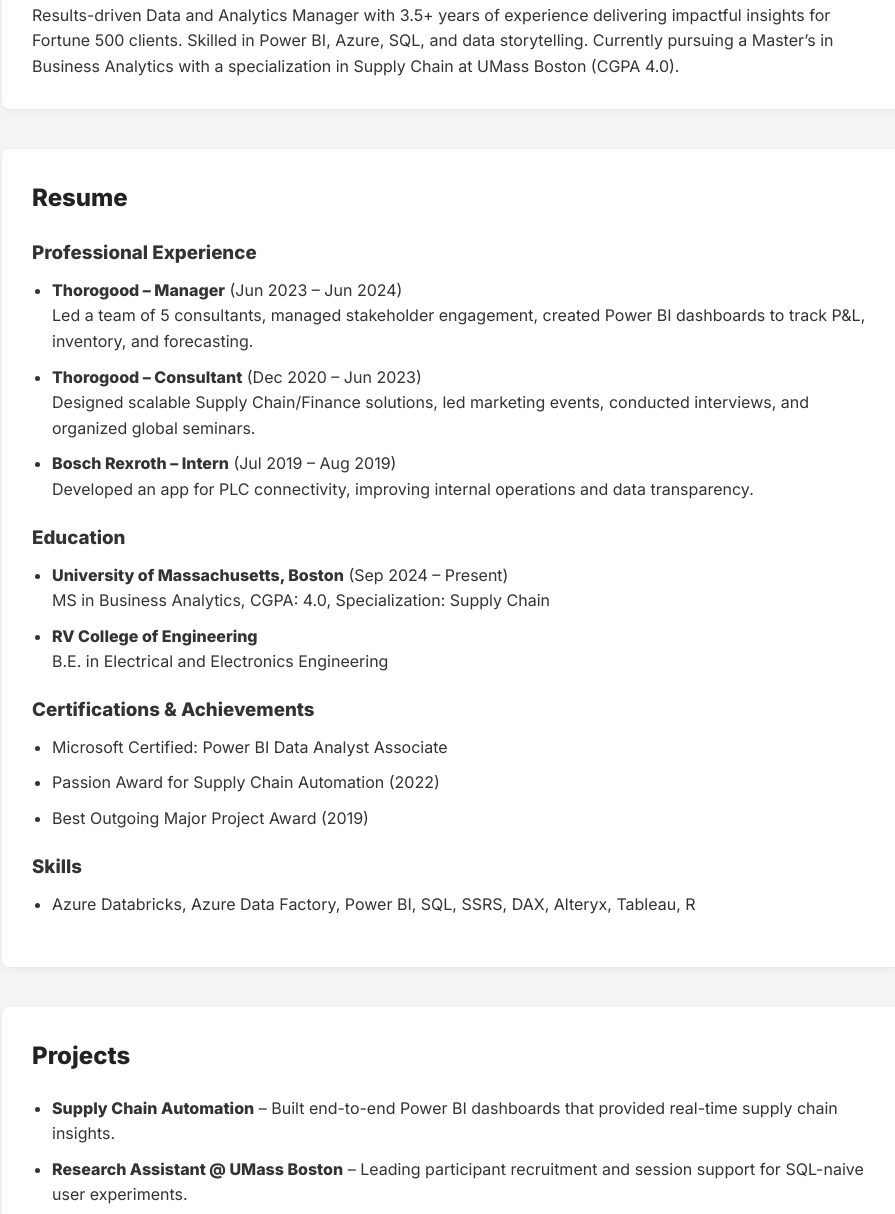
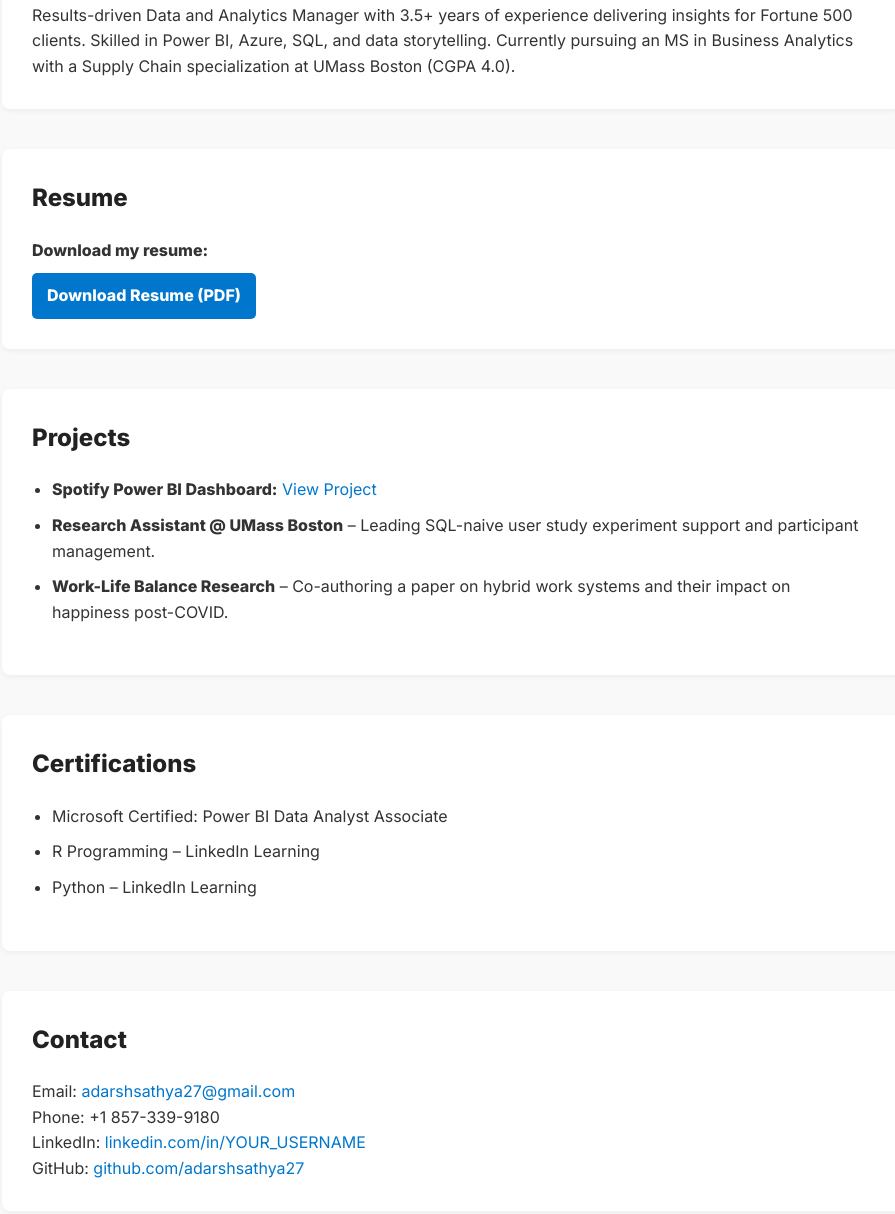
Before and after one commit to adarshsathya27/adarsh2707.github.io, a plain HTML site: page index.html in a window 1280 px wide. Shown: the part 386-1600 px from the top of the page, without its empty margins (188-1083 px from the left). Drawn offline with Linux system fonts and the light colour scheme.

Commit message:
Add files via upload

```diff
--- a/index.html
+++ b/index.html
@@ -7,17 +7,69 @@
   <link href="https://fonts.googleapis.com/css2?family=Inter:wght@400;600;800&display=swap" rel="stylesheet">
   <style>
     * { margin: 0; padding: 0; box-sizing: border-box; }
-    body { font-family: 'Inter', sans-serif; background: #f4f4f4; color: #333; line-height: 1.6; padding: 20px; }
-    header { background: #fff; padding: 40px 20px; text-align: center; box-shadow: 0 2px 4px rgba(0,0,0,0.1); }
-    header h1 { font-size: 2.5em; margin-bottom: 10px; }
-    header p { font-size: 1.2em; color: #666; }
-    nav { margin: 30px 0; text-align: center; }
-    nav a { margin: 0 15px; text-decoration: none; color: #0077cc; font-weight: 600; }
-    section { max-width: 900px; margin: 40px auto; background: #fff; padding: 30px; border-radius: 8px; box-shadow: 0 2px 6px rgba(0,0,0,0.05); }
-    h2 { margin-bottom: 20px; color: #222; }
-    ul { margin: 10px 0 20px 20px; }
-    li { margin-bottom: 10px; }
-    .contact a { color: #0077cc; text-decoration: none; }
+    body {
+      font-family: 'Inter', sans-serif;
+      background: #f9f9f9;
+      color: #333;
+      line-height: 1.6;
+      padding: 20px;
+    }
+    header {
+      background: #fff;
+      padding: 40px 20px;
+      text-align: center;
+      box-shadow: 0 2px 4px rgba(0,0,0,0.1);
+    }
+    header h1 {
+      font-size: 2.5em;
+      margin-bottom: 10px;
+    }
+    header p {
+      font-size: 1.2em;
+      color: #666;
+    }
+    nav {
+      margin: 30px 0;
+      text-align: center;
+    }
+    nav a {
+      margin: 0 15px;
+      text-decoration: none;
+      color: #0077cc;
+      font-weight: 600;
+    }
+    section {
+      max-width: 900px;
+      margin: 40px auto;
+      background: #fff;
+      padding: 30px;
+      border-radius: 8px;
+      box-shadow: 0 2px 6px rgba(0,0,0,0.05);
+    }
+    h2 {
+      margin-bottom: 20px;
+      color: #222;
+    }
+    ul {
+      margin: 10px 0 20px 20px;
+    }
+    li {
+      margin-bottom: 10px;
+    }
+    .contact a, .project a {
+      color: #0077cc;
+      text-decoration: none;
+    }
+    .resume-download {
+      display: inline-block;
+      margin-top: 10px;
+      padding: 10px 15px;
+      background-color: #0077cc;
+      color: white;
+      border-radius: 5px;
+      text-decoration: none;
+      font-weight: bold;
+    }
   </style>
 </head>
 <body>
@@ -30,51 +82,36 @@
     <a href="#about">About</a>
     <a href="#resume">Resume</a>
     <a href="#projects">Projects</a>
+    <a href="#certifications">Certifications</a>
     <a href="#contact">Contact</a>
   </nav>
 
   <section id="about">
     <h2>About Me</h2>
-    <p>Results-driven Data and Analytics Manager with 3.5+ years of experience delivering impactful insights for Fortune 500 clients. Skilled in Power BI, Azure, SQL, and data storytelling. Currently pursuing a Master’s in Business Analytics with a specialization in Supply Chain at UMass Boston (CGPA 4.0).</p>
+    <p>Results-driven Data and Analytics Manager with 3.5+ years of experience delivering insights for Fortune 500 clients. Skilled in Power BI, Azure, SQL, and data storytelling. Currently pursuing an MS in Business Analytics with a Supply Chain specialization at UMass Boston (CGPA 4.0).</p>
   </section>
 
   <section id="resume">
     <h2>Resume</h2>
-    <h3>Professional Experience</h3>
-    <ul>
-      <li><strong>Thorogood – Manager</strong> (Jun 2023 – Jun 2024)<br />
-      Led a team of 5 consultants, managed stakeholder engagement, created Power BI dashboards to track P&L, inventory, and forecasting.</li>
-      <li><strong>Thorogood – Consultant</strong> (Dec 2020 – Jun 2023)<br />
-      Designed scalable Supply Chain/Finance solutions, led marketing events, conducted interviews, and organized global seminars.</li>
-      <li><strong>Bosch Rexroth – Intern</strong> (Jul 2019 – Aug 2019)<br />
-      Developed an app for PLC connectivity, improving internal operations and data transparency.</li>
-    </ul>
-
-    <h3>Education</h3>
-    <ul>
-      <li><strong>University of Massachusetts, Boston</strong> (Sep 2024 – Present)<br />MS in Business Analytics, CGPA: 4.0, Specialization: Supply Chain</li>
-      <li><strong>RV College of Engineering</strong><br />B.E. in Electrical and Electronics Engineering</li>
-    </ul>
-
-    <h3>Certifications & Achievements</h3>
-    <ul>
-      <li>Microsoft Certified: Power BI Data Analyst Associate</li>
-      <li>Passion Award for Supply Chain Automation (2022)</li>
-      <li>Best Outgoing Major Project Award (2019)</li>
-    </ul>
-
-    <h3>Skills</h3>
-    <ul>
-      <li>Azure Databricks, Azure Data Factory, Power BI, SQL, SSRS, DAX, Alteryx, Tableau, R</li>
-    </ul>
+    <p><strong>Download my resume:</strong></p>
+    <a class="resume-download" href="Adarsh-ATS-Resume.pdf" download>Download Resume (PDF)</a>
   </section>
 
   <section id="projects">
     <h2>Projects</h2>
+    <ul class="project">
+      <li><strong>Spotify Power BI Dashboard:</strong> <a href="https://www.linkedin.com/posts/adarsh-sathyanarayanan-a182a1186_hi-connections-over-the-past-week-i-decided-activity-7225413082880126976-E5O-?utm_source=share&utm_medium=member_desktop" target="_blank">View Project</a></li>
+      <li><strong>Research Assistant @ UMass Boston</strong> – Leading SQL-naive user study experiment support and participant management.</li>
+      <li><strong>Work-Life Balance Research</strong> – Co-authoring a paper on hybrid work systems and their impact on happiness post-COVID.</li>
+    </ul>
+  </section>
+
+  <section id="certifications">
+    <h2>Certifications</h2>
     <ul>
-      <li><strong>Supply Chain Automation</strong> – Built end-to-end Power BI dashboards that provided real-time supply chain insights.</li>
-      <li><strong>Research Assistant @ UMass Boston</strong> – Leading participant recruitment and session support for SQL-naive user experiments.</li>
-      <li><strong>Work-Life Balance Research</strong> – Co-authoring paper on the impact of hybrid systems on happiness post-COVID.</li>
+      <li>Microsoft Certified: Power BI Data Analyst Associate</li>
+      <li>R Programming – LinkedIn Learning</li>
+      <li>Python – LinkedIn Learning</li>
     </ul>
   </section>
 
@@ -84,7 +121,7 @@
       Email: <a href="mailto:adarshsathya27@gmail.com">adarshsathya27@gmail.com</a><br />
       Phone: +1 857-339-9180<br />
       LinkedIn: <a href="https://www.linkedin.com/in/YOUR_USERNAME">linkedin.com/in/YOUR_USERNAME</a><br />
-      GitHub: <a href="https://github.com/adarsh">github.com/adarsh</a>
+      GitHub: <a href="https://github.com/adarshsathya27">github.com/adarshsathya27</a>
     </p>
   </section>
 </body>
```
